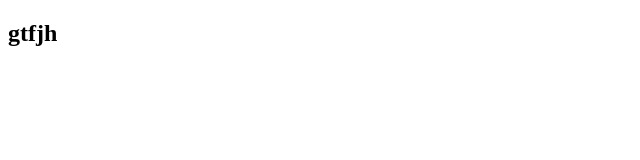
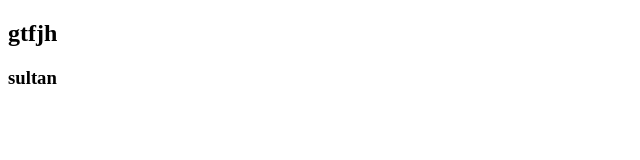
Before and after one commit to jabbarbergenoov/-, a plain HTML site: page index.html in a window 1280 px wide. Shown: the full height of the page, 0-640 px from the left. Drawn offline with Linux system fonts and the light colour scheme.

Commit message:
men h3 qostim

```diff
--- a/index.html
+++ b/index.html
@@ -7,5 +7,6 @@
 </head>
 <body>
     <h2>gtfjh</h2>
+    <h3>sultan</h3>
 </body>
 </html>
```
Also changed, not shown: index.css (added).
